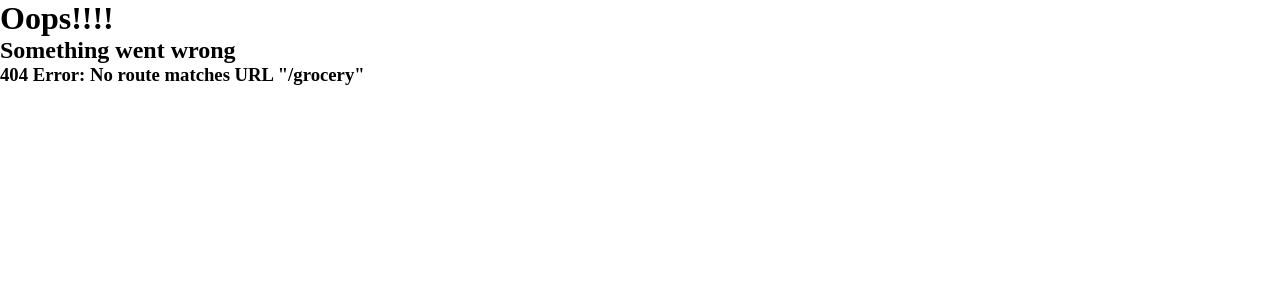
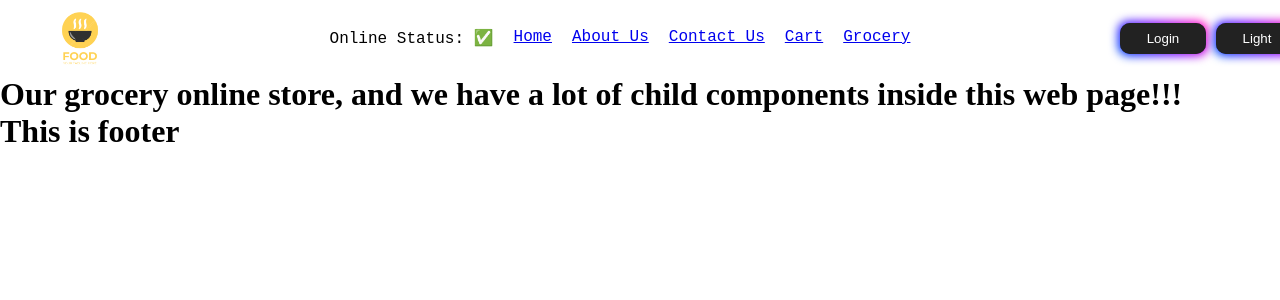
Before and after one commit to mukul-bhatt/namaste-react-n, a React (Vite) app: page /grocery in a window 1280 px wide. Before the commit this address had no page. Shown: the top 300 px of the page. Built offline with nearby package versions, Linux system fonts and the light colour scheme.

Commit message:
Chapter-09 Optimising our app

```diff
--- a/index.css
+++ b/index.css
@@ -3,6 +3,9 @@
     padding: 0;
 }
 
+.dark{
+  background-color:#222;
+}
 
 /* nav-section starts here */
 
@@ -34,6 +37,8 @@
 
 .nav-login-button-container{
     width: 10%;
+    display: flex;
+    gap: 10px;
 }
 /* nav-section ends here */
 
@@ -45,6 +50,7 @@
     margin: 20px 0px;
     padding: 10 40px;
     gap: 20px;
+
 }
 
 .main-restaurant-card{
--- a/src/App.js
+++ b/src/App.js
@@ -1,4 +1,4 @@
-import React from "react";
+import React, { lazy, Suspense } from "react";
 import ReactDOM from "react-dom/client";
 import Header from "./components/Header";
 import Body from "./components/Body";
@@ -8,15 +8,28 @@ import Error from "./components/Error";
 import Footer from "./components/Footer";
 import Contact from "./components/Contact";
 import Menu from "./components/RestaurantMenu";
+import useOnlineStatus from "./utils/useOnlineStatus";
+import Shimmer from "./components/Shimmer";
+//Dynamic import/ lazy loading/ on demand loading
+const Grocery = lazy(() => import("./components/Grocery"));
 
-const AppLayout = () => (
-  <div className="app">
-    <Header></Header>
-    <Outlet />
-    <Footer></Footer>
-  </div>
-);
+const AppLayout = () => {
+  const networkStatus = useOnlineStatus();
 
+  if (!networkStatus) {
+    return (
+      <h2>Looks like you are offline. Please Check your internet connection</h2>
+    );
+  } else {
+    return (
+      <div className="app">
+        <Header></Header>
+        <Outlet />
+        <Footer></Footer>
+      </div>
+    );
+  }
+};
 const appRouter = createBrowserRouter([
   {
     path: "/",
@@ -37,8 +50,16 @@ const appRouter = createBrowserRouter([
       },
       {
         path: "/menu/:resId",
-        element: <Menu />
-      }
+        element: <Menu />,
+      },
+      {
+        path: "/grocery",
+        element: (
+          <Suspense fallback={<Shimmer />}>
+            <Grocery />
+          </Suspense>
+        ),
+      },
     ],
   },
 ]);
--- a/src/components/Body.js
+++ b/src/components/Body.js
@@ -12,17 +12,17 @@ const Body = () => {
   async function fetchData() {
     const response = await fetch(DATA_URL);
     const data = await response.json();
-    // console.log("fucntion called",data);
+    console.log("fucntion called",data);
     setListOfRestaurant(
-      data?.data?.cards[2]?.card?.card?.gridElements?.infoWithStyle?.restaurants
+      data?.data?.cards[1]?.card?.card?.gridElements?.infoWithStyle?.restaurants || data?.data?.cards[2]?.card?.card?.gridElements?.infoWithStyle?.restaurants
     );
     setFilteredRestaurant(
+      data?.data?.cards[1]?.card?.card?.gridElements?.infoWithStyle?.restaurants ||
       data?.data?.cards[2]?.card?.card?.gridElements?.infoWithStyle?.restaurants
     );
   }
 
   useEffect(() => {
-    // console.log("useEffect called");
     fetchData();
   }, []);
 
--- /dev/null
+++ b/src/components/Grocery.js
@@ -0,0 +1,13 @@
+
+
+const Grocery = () => {
+    return (
+        <h1>
+            {" "}
+            Our grocery online store, and we have a lot of child components inside
+            this web page!!!
+        </h1>
+    )
+}
+
+export default Grocery;
--- a/src/components/Header.js
+++ b/src/components/Header.js
@@ -1,9 +1,13 @@
 import { useState } from "react";
 import { Link } from "react-router-dom";
 import companyLogo from "../../app-logo.png";
+import useOnlineStatus from "../utils/useOnlineStatus";
+
 
 const Header = () => {
   const [btnName, setbtnName] = useState("Login");
+  const [theme, setTheme] = useState("Light");
+  const status = useOnlineStatus();
 
   return (
     <div className="navbar">
@@ -15,6 +19,9 @@ const Header = () => {
       {/* middle */}
       <div className="nav-items">
         <ul>
+          <li>
+            Online Status: {status ? '✅' : '🔴'}
+          </li>
           <li>
             <Link to="/">Home</Link>
           </li>
@@ -31,6 +38,10 @@ const Header = () => {
           <li>
             <Link to="/cart">Cart</Link>
           </li>
+
+          <li>
+            <Link to="/grocery">Grocery</Link>
+          </li>
         </ul>
       </div>
 
@@ -46,7 +57,22 @@ const Header = () => {
         >
           <span className="text">{btnName}</span>
         </button>
+
+        <button
+          className="button-85"
+          role="button"
+          onClick={() => {
+            setTheme(theme === "Dark" ? "Light" : "Dark");
+            //adding classes for light and dark
+            const body = document.querySelector("body");
+            theme === "Dark" ? body.classList.add("dark") : body.classList.remove("dark")
+          }}
+        >
+          <span className="text">{theme}</span>
+        </button>
       </div>
+
+
     </div>
   );
 };
--- a/src/components/RestaurantMenu.js
+++ b/src/components/RestaurantMenu.js
@@ -1,32 +1,23 @@
-import { MENU_API_URL } from "../utils/constants";
-import { useState, useEffect } from "react";
+
 import Shimmer from "./Shimmer";
 import { useParams } from "react-router-dom";
+import useRestaurantMenu from "../utils/useRestaurantMenu";
 
 const RestaurantMenu = () => {
-  const [menu, setMenu] = useState(null);
-  const [name, setName] = useState("");
 
   const { resId } = useParams();
 
-  async function fetchMenu() {
-    const response = await fetch(MENU_API_URL + resId);
-    const data = await response.json();
-    setMenu(data?.data?.cards[2]?.groupedCard?.cardGroupMap?.REGULAR?.cards);
-    setName(data.data.cards[0].card.card.info.name);
-  }
+  const resData = useRestaurantMenu(resId);
 
-  useEffect(() => {
-    fetchMenu();
-  }, []);
+  if (resData === null) return <Shimmer />;
 
-  return menu === null ? (
-    <Shimmer />
-  ) : (
+  const menu = resData.data?.cards[2]?.groupedCard?.cardGroupMap?.REGULAR?.cards;
+  const name = resData.data.cards[0].card.card.info.name;
+
+  return (
     <>
       <div>
-      <h1>{name}</h1>
-
+        <h1>Name: {name}</h1>
       </div>
       <h2>Menu</h2>
 
--- /dev/null
+++ b/src/utils/useOnlineStatus.js
@@ -0,0 +1,23 @@
+
+import { useEffect, useState } from "react";
+
+const useOnlineStatus = () => {
+
+    const [onlineStatus, setOnlineStatus] = useState(true);
+
+    // check if online
+
+    useEffect(()=>{
+        window.addEventListener("offline", ()=>{
+            setOnlineStatus(false);
+        })
+
+        window.addEventListener("online", ()=>{
+            setOnlineStatus(true);
+        })
+    }, [])
+    // boolean value
+    return onlineStatus;
+}
+
+export default useOnlineStatus;
--- /dev/null
+++ b/src/utils/useRestaurantMenu.js
@@ -0,0 +1,20 @@
+import { useState, useEffect } from "react";
+import { MENU_API_URL } from "./constants";
+
+const useRestaurantMenu = (resId) => {
+  const [resMenuData, setResMenuData] = useState(null);
+
+  useEffect(() => {
+    fetchMenu();
+  }, []);
+
+  async function fetchMenu() {
+    const response = await fetch(MENU_API_URL + resId);
+    const data = await response.json();
+    setResMenuData(data);
+  }
+
+  return resMenuData;
+};
+
+export default useRestaurantMenu;
```
